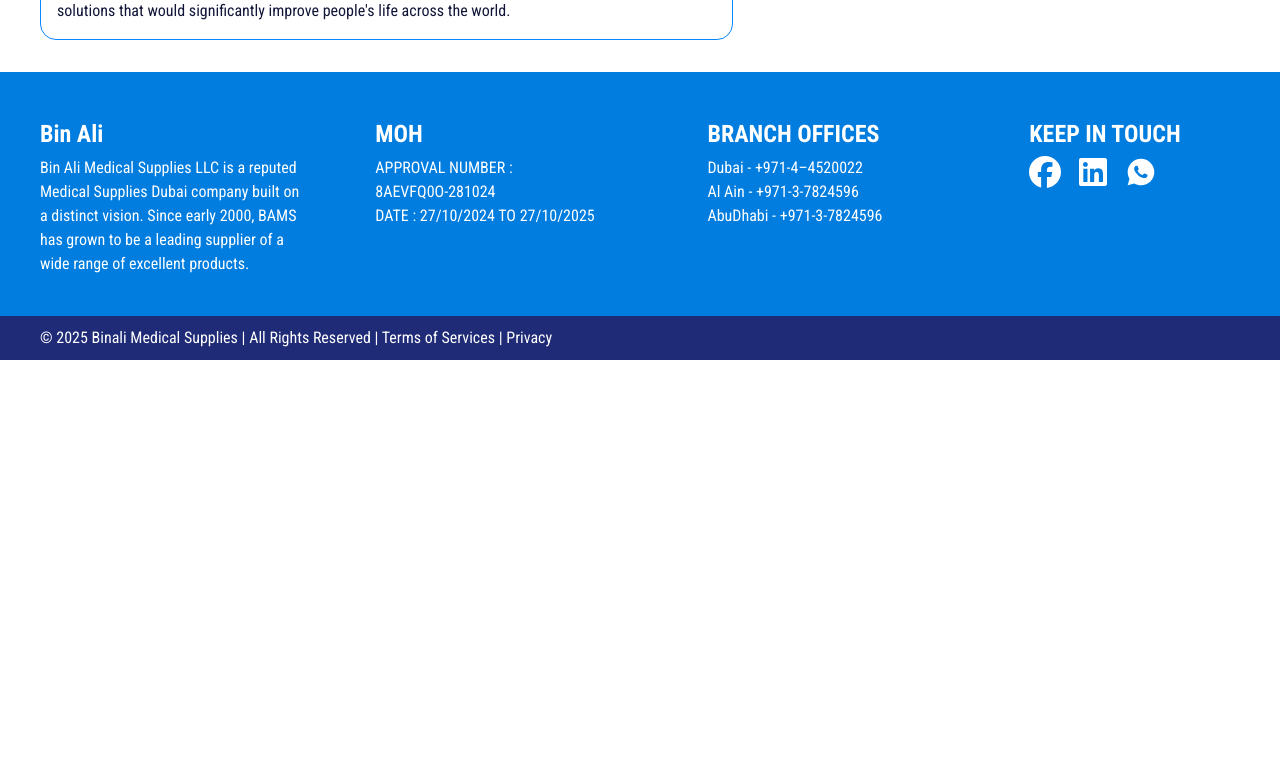
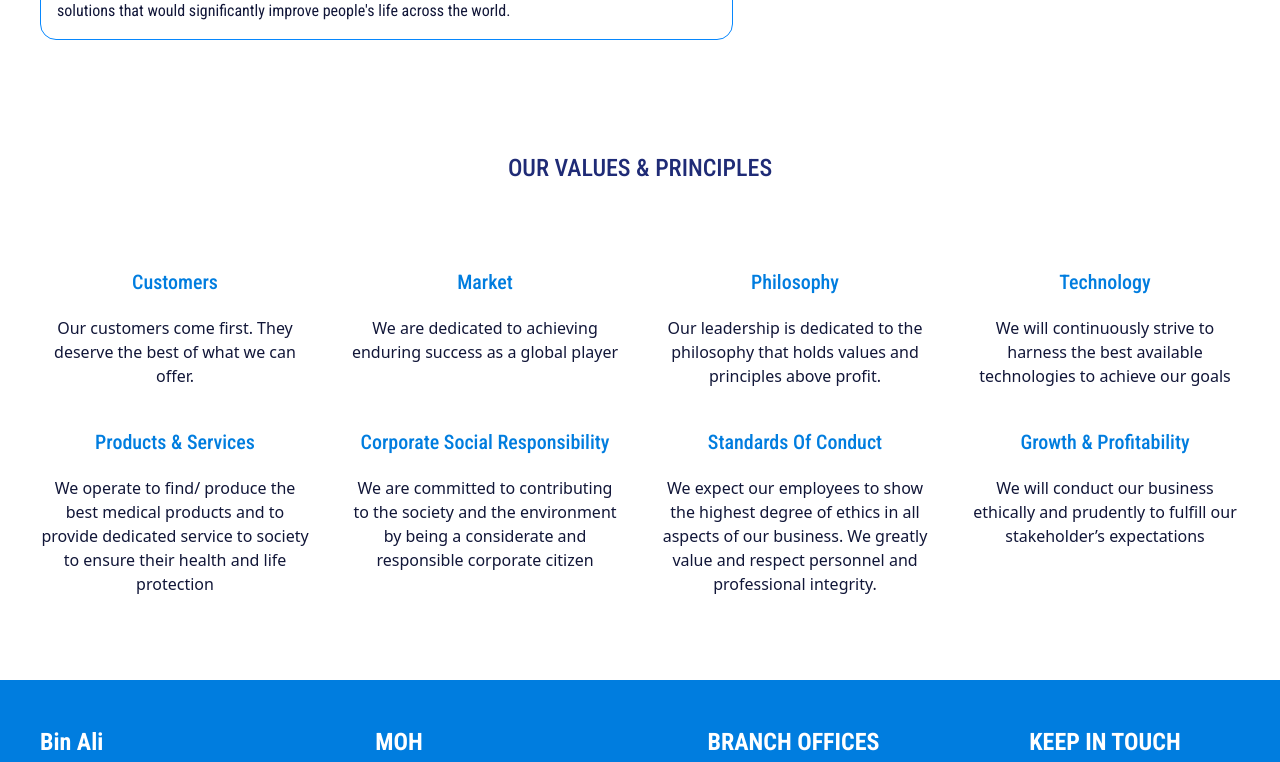
Before and after one commit to talhawebguru/binalimedical, a Next.js app: page /about in a window 1280 px wide. Shown: the part 523-1285 px from the top of the page. Before the commit the page ends 883 px from the top, so only its background shows below. Built offline with nearby package versions, Linux system fonts and the light colour scheme.

Commit message:
Value section done

```diff
--- a/app/about/page.jsx
+++ b/app/about/page.jsx
@@ -1,10 +1,12 @@
 import React from 'react'
 import Hero from '../components/about/Hero'
+import OurValues from '../components/about/OurValues'
 
 const page = () => {
   return (
     <>
         <Hero/>
+        <OurValues/>
     </>
   )
 }
--- /dev/null
+++ b/app/components/about/OurValues.jsx
@@ -0,0 +1,83 @@
+import React from "react";
+
+const OurValues = () => {
+  return (
+    <>
+      <h2 className="text-center text-[rgb(31,43,118)] font-primary text-2xl font-medium my-12 lg:my-20">
+        {" "}
+        OUR VALUES & PRINCIPLES
+      </h2>
+      <div className="container mx-auto px-4 sm:px-6 lg:px-8 xl:px-10 py-1 mb-20 ">
+        <div className="grid grid-cols-1 md:grid-cols-2 lg:grid-cols-4 gap-4 sm:grid-cols-2 sm:gap-10">
+          <div className="flex flex-col items-center text-center">
+            <h3 className="text-[rgb(0,125,223)] font-primary text-xl font-medium mb-5">
+              Customers
+            </h3>
+            <p className=" text-[rgb(17,22,56)] text-base text-center">
+              Our customers come first. They deserve the best of what we can
+              offer.
+            </p>
+          </div>
+          <div className="flex flex-col items-center text-center">
+            <h3 className="text-[rgb(0,125,223)] font-primary text-xl font-medium mb-5">
+            Market
+            </h3>
+            <p className=" text-[rgb(17,22,56)] text-base text-center">
+            We are dedicated to achieving enduring success as a global player
+            </p>
+          </div>
+          <div className="flex flex-col items-center text-center">
+            <h3 className="text-[rgb(0,125,223)] font-primary text-xl font-medium mb-5">
+            Philosophy
+            </h3>
+            <p className=" text-[rgb(17,22,56)] text-base text-center">
+            Our leadership is dedicated to the philosophy that holds values and principles above profit.
+            </p>
+          </div>
+          <div className="flex flex-col items-center text-center">
+            <h3 className="text-[rgb(0,125,223)] font-primary text-xl font-medium mb-5">
+            Technology
+            </h3>
+            <p className=" text-[rgb(17,22,56)] text-base text-center">
+            We will continuously strive to harness the best available technologies to achieve our goals
+            </p>
+          </div>
+          <div className="flex flex-col items-center text-center">
+            <h3 className="text-[rgb(0,125,223)] font-primary text-xl font-medium mb-5">
+            Products & Services
+            </h3>
+            <p className=" text-[rgb(17,22,56)] text-base text-center">
+            We operate to find/ produce the best medical products and to provide dedicated service to society to ensure their health and life protection
+            </p>
+          </div>
+          <div className="flex flex-col items-center text-center">
+            <h3 className="text-[rgb(0,125,223)] font-primary text-xl font-medium mb-5 text-center">
+            Corporate Social Responsibility
+            </h3>
+            <p className=" text-[rgb(17,22,56)] text-base text-center">
+            We are committed to contributing to the society and the environment by being a considerate and responsible corporate citizen
+            </p>
+          </div>
+          <div className="flex flex-col items-center text-center">
+            <h3 className="text-[rgb(0,125,223)] font-primary text-xl font-medium mb-5">
+            Standards Of Conduct
+            </h3>
+            <p className=" text-[rgb(17,22,56)] text-base text-center">
+            We expect our employees to show the highest degree of ethics in all aspects of our business. We greatly value and respect personnel and professional integrity.
+            </p>
+          </div>
+          <div className="flex flex-col items-center text-center">
+            <h3 className="text-[rgb(0,125,223)] font-primary text-xl font-medium mb-5">
+            Growth & Profitability
+            </h3>
+            <p className=" text-[rgb(17,22,56)] text-base text-center">
+            We will conduct our business ethically and prudently to fulfill our stakeholder’s expectations
+            </p>
+          </div>
+        </div>
+      </div>
+    </>
+  );
+};
+
+export default OurValues;
```
